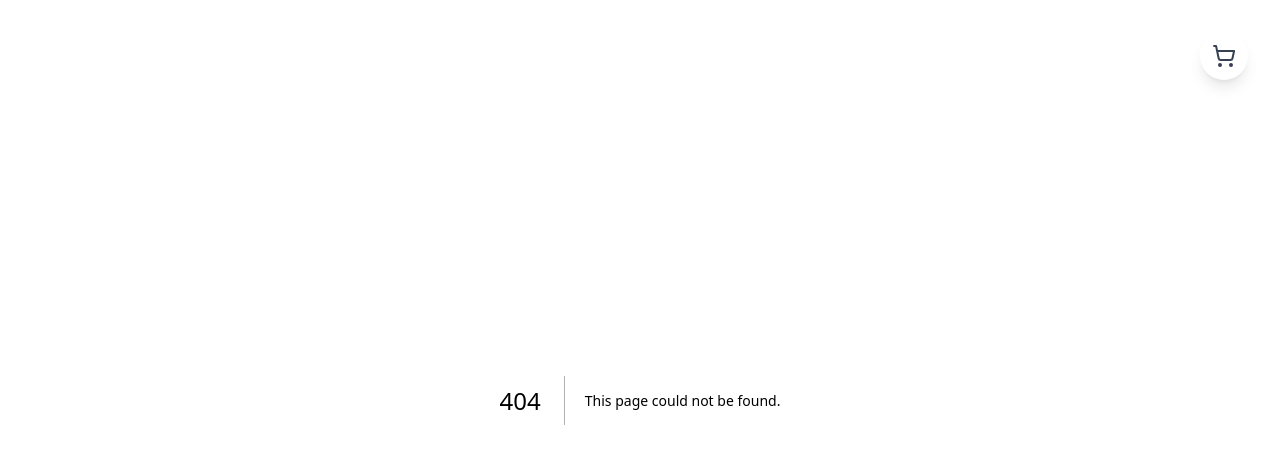
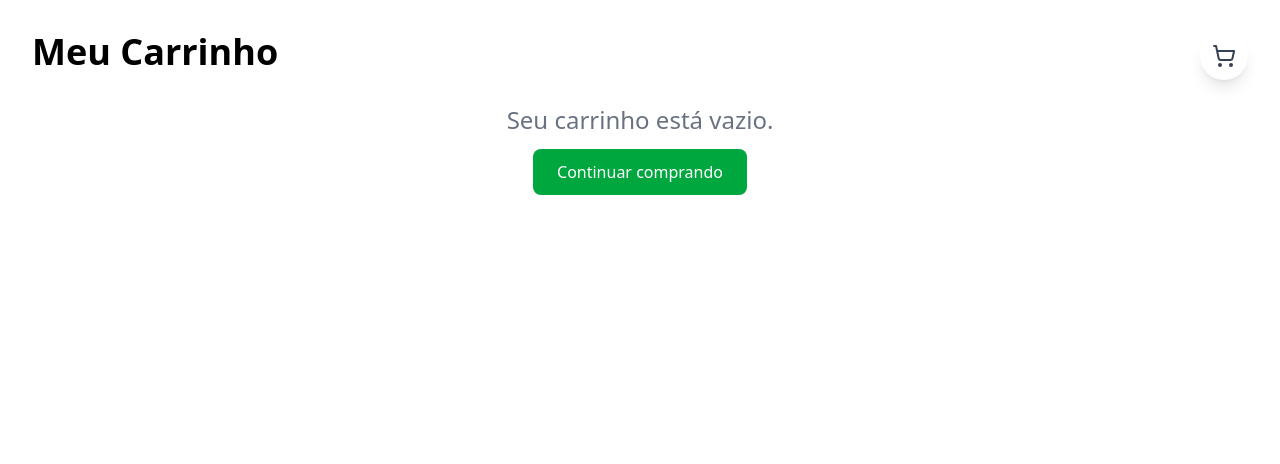
Before and after one commit to fdasilvapa/gestor-ecommerce, a Next.js app: page /carrinho in a window 1280 px wide. Before the commit this address had no page. Shown: the top 464 px of the page. Built offline with nearby package versions, Linux system fonts and the light colour scheme.

Commit message:
feat(cart): Implementa página do carrinho

```diff
--- /dev/null
+++ b/app/carrinho/page.tsx
@@ -0,0 +1,86 @@
+"use client";
+
+import { useCart } from "@/app/context/CartContext";
+import { formatCurrency } from "@/app/lib/utils";
+import { Trash2 } from "lucide-react";
+import Link from "next/link";
+
+export default function CartPage() {
+  const { cartItems, removeFromCart, updateQuantity, totalAmount } = useCart();
+
+  return (
+    <main className="container mx-auto p-8">
+      <h1 className="text-4xl font-bold mb-8">Meu Carrinho</h1>
+
+      {cartItems.length === 0 ? (
+        <div className="text-center">
+          <p className="text-2xl text-gray-500 mb-6">
+            Seu carrinho está vazio.
+          </p>
+          <Link
+            href="/"
+            className="bg-green-600 text-white py-3 px-6 rounded-lg hover:bg-green-700 transition-colors"
+          >
+            Continuar comprando
+          </Link>
+        </div>
+      ) : (
+        <div className="grid grid-cols-1 md:grid-cols-3 gap-8">
+          {/* Coluna dos Itens */}
+          <div className="md:col-span-2 space-y-4">
+            {cartItems.map((item) => (
+              <div
+                key={item.id}
+                className="flex items-center justify-between bg-white p-4 border rounded-lg shadow-sm"
+              >
+                {/* Info do produto */}
+                <div className="flex-1">
+                  <h2 className="text-xl font-semibold">{item.name}</h2>
+                  <p className="text-lg text-green-600 font-medium">
+                    {formatCurrency(item.price)}
+                  </p>
+                </div>
+
+                {/* Controles */}
+                <div className="flex items-center space-x-4">
+                  <input
+                    type="number"
+                    min="1"
+                    value={item.quantity}
+                    onChange={(e) =>
+                      updateQuantity(item.id, parseInt(e.target.value))
+                    }
+                    className="w-16 p-2 border rounded-md text-center"
+                  />
+                  <button
+                    onClick={() => removeFromCart(item.id)}
+                    className="text-red-500 hover:text-red-700"
+                    title="Remover"
+                  >
+                    <Trash2 className="w-5 h-5" />
+                  </button>
+                </div>
+              </div>
+            ))}
+          </div>
+
+          {/* Coluna do Resumo/Checkout */}
+          <div className="bg-white p-6 border rounded-lg shadow-sm h-fit">
+            <h2 className="text-2xl font-semibold mb-4 border-b pb-2">
+              Resumo
+            </h2>
+            <div className="flex justify-between items-center mb-6">
+              <span className="text-xl font-medium text-gray-700">Total:</span>
+              <span className="text-3xl font-bold text-green-700">
+                {formatCurrency(totalAmount)}
+              </span>
+            </div>
+            <button className="w-full bg-green-600 text-white py-3 px-6 rounded-lg hover:bg-green-700 transition-colors text-lg font-semibold">
+              Finalizar Compra
+            </button>
+          </div>
+        </div>
+      )}
+    </main>
+  );
+}
--- a/app/components/CartIcon.tsx
+++ b/app/components/CartIcon.tsx
@@ -1,7 +1,8 @@
 "use client";
 
-import { useCart } from "../context/CartContext";
+import { useCart } from "@/app/context/CartContext";
 import { ShoppingCart } from "lucide-react";
+import Link from "next/link";
 
 export const CartIcon = () => {
   const { cartItems } = useCart();
@@ -9,7 +10,7 @@ export const CartIcon = () => {
   const totalItems = cartItems.reduce((sum, item) => sum + item.quantity, 0);
 
   return (
-    <div className="fixed top-8 right-8 z-10">
+    <Link href="/carrinho" className="fixed top-8 right-8 z-10 cursor-pointer">
       <div className="relative p-3 bg-white rounded-full shadow-lg">
         <ShoppingCart className="w-6 h-6 text-gray-700" />
         {totalItems > 0 && (
@@ -18,6 +19,6 @@ export const CartIcon = () => {
           </span>
         )}
       </div>
-    </div>
+    </Link>
   );
 };
```
